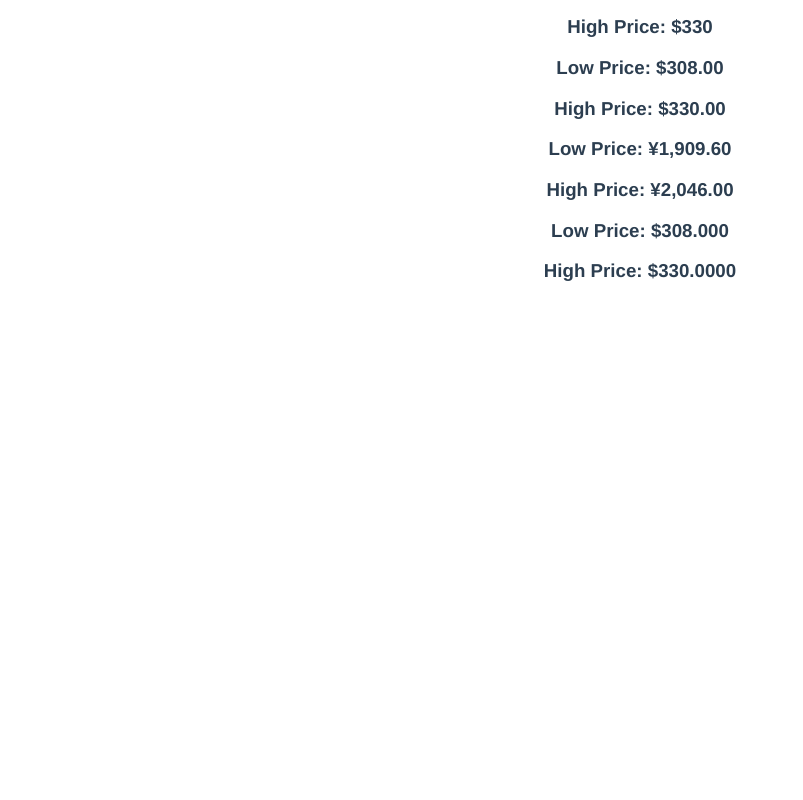
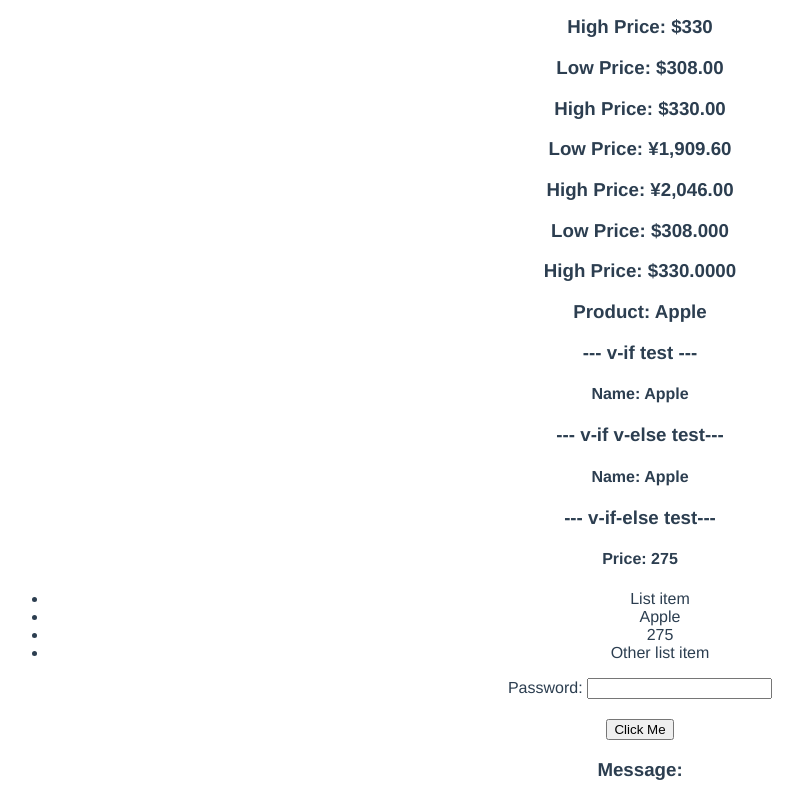
Before and after one commit to memory125/magic-vue, a Vue app in the folder template-data/: page / in a window 1280 px wide. Shown: the part 445-1245 px from the top of the page, without its empty margins (0-803 px from the left). Before the commit the page ends 800 px from the top, so only its background shows below. Built offline with nearby package versions, Linux system fonts and the light colour scheme.

Commit message:
update my component vue

```diff
--- a/template-data/src/components/MyComponent.vue
+++ b/template-data/src/components/MyComponent.vue
@@ -16,6 +16,39 @@
             <h3>Low Price: {{lowtotalPrice  | currencyUSD2(3)}}</h3>
             <h3>High Price: {{hightotalPrice | currencyUSD2(4)}}</h3>
         </div>
+        <div class="bg-primary text-white p-3">
+            <h3>Product:
+                <span v-text="name"></span>
+            </h3>
+            <h3 class="text-info">--- v-if test ---</h3>
+            <h4 v-if="showElements">Name: {{name}}</h4>
+            <h4 v-if="!showElements">Price: {{price}}</h4>
+            <h3 class="text-info">--- v-if v-else test---</h3>
+            <h4 v-if="showElements">Name: {{name}}</h4>
+            <h4 v-else>Price: {{price}}</h4>
+            <h3 class="text-info">--- v-if-else test---</h3>
+            <h4 v-if="counter % 3 == 0">Name: {{name}}</h4>
+            <h4 v-else-if="counter % 3 == 1">Price: {{price}}</h4>
+            <h4 v-else>Category: {{category}}</h4>
+            <ul class="text-left">
+                 <li>List item</li>
+                <template v-if="showElements">
+                    <li>{{ name }}</li>
+                    <li>{{ price }}</li>
+                </template>
+                <li>Other list item</li>
+            </ul>
+            <span v-html="fragment"></span>
+            <a></a>
+        </div>
+        <div class="bg-primary text-white m-2 p-3">
+            <h3>
+            <button v-on:click="handleClick" class="btn btn-primary">
+                Click Me
+            </button>
+            </h3>
+            <h3> Message: {{msg}} </h3>
+        </div>
   </div>
 </template>
 
@@ -27,7 +60,12 @@ export default {
           name: "Apple",
           price: 275,
           lowtaxRate: 12,
-          hightaxRate: 20
+          hightaxRate: 20,
+          msg: "",
+          counter: 1,
+          fragment: '<div class="form-group">Password: <input class="form-group type="password"></div>',
+          showElements: true,
+          category: "Watersports"
       }
   },
   computed: {
@@ -42,6 +80,10 @@ export default {
       getTotalPrice(taxRate) {
           //return (this.price + (this.price * (taxRate / 100 ))).toFixed(2);
           return (this.price + (this.price * (taxRate / 100 )));
+      },
+      handleClick() {
+          this.msg = "Button Clicked - " + this.counter++;
+          this.showElements = !this.showElements;
       }
   },
   filters: {
```
